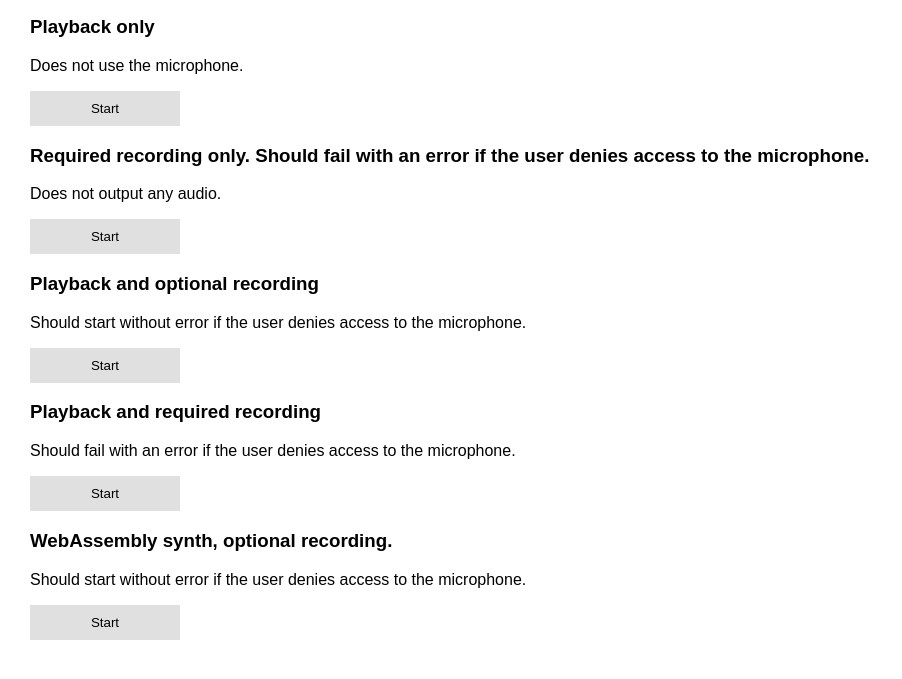
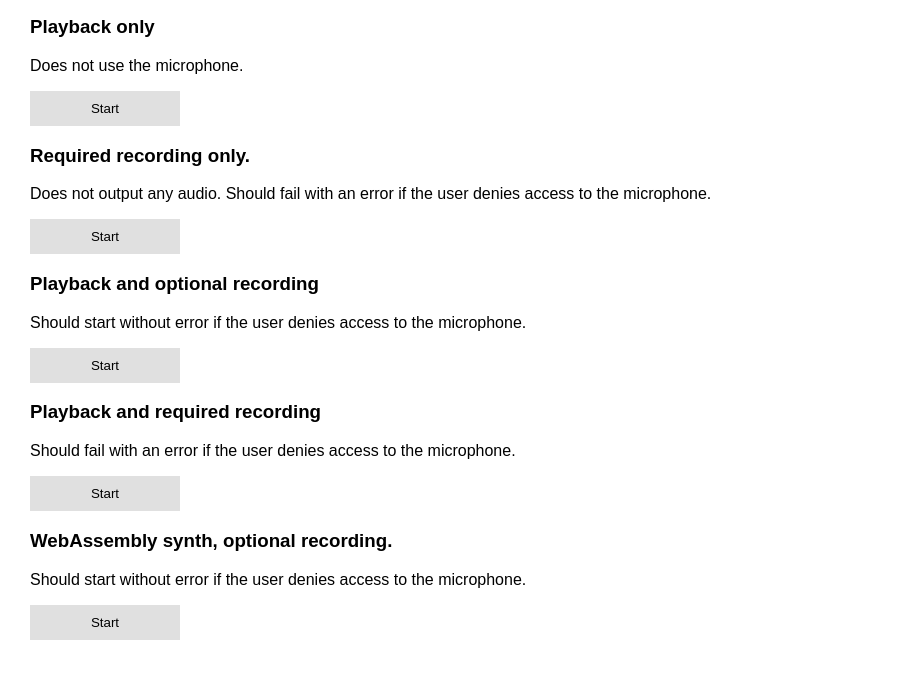
Before and after one commit to stuffmatic/start-audio-worklet, a website: page demo/index.html in a window 1280 px wide. Shown: the part 109-788 px from the top of the page, without its empty margins (0-902 px from the left). Drawn offline with Linux system fonts and the light colour scheme.

Commit message:
Demo mic access fix

```diff
--- a/demo/index.html
+++ b/demo/index.html
@@ -97,7 +97,8 @@
           numberOfOutputs: 1,
           outputChannelCount: [2]
         },
-        wasmUrl: "demo_synth.wasm"
+        wasmUrl: "demo_synth.wasm",
+        microphoneMode: "optional"
       }
     ]
 
@@ -162,8 +163,8 @@
       <button onclick="start(0)">Start</button>
     </div>
     <div class="demo-entry">
-      <h3>Required recording only. Should fail with an error if the user denies access to the microphone.</h3>
-      <p>Does not output any audio.</p>
+      <h3>Required recording only.</h3>
+      <p>Does not output any audio. Should fail with an error if the user denies access to the microphone.</p>
       <button onclick="start(1)">Start</button>
     </div>
     <div class="demo-entry">
```
